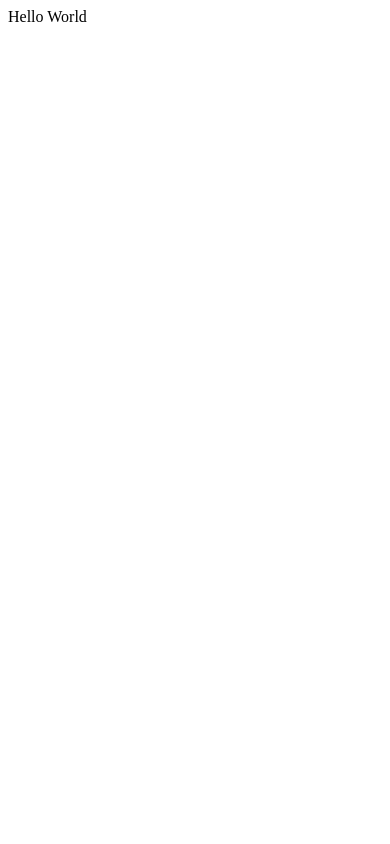
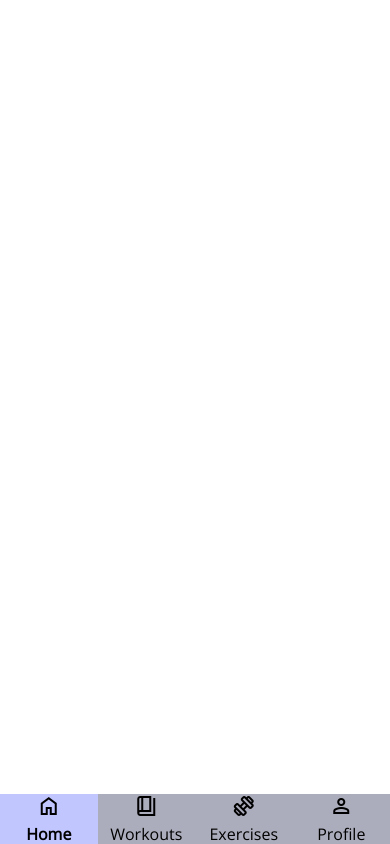
Before and after one commit to DanzHD/PowerliftPal, a React (Vite) app in the folder Client/: page / in a window 390 px wide. Built offline with nearby package versions, Linux system fonts and the light colour scheme.

Commit message:
Created responsive navbar

```diff
--- a/Client/src/Pages/App.tsx
+++ b/Client/src/Pages/App.tsx
@@ -1,11 +1,54 @@
+import Navbar from "../common/components/navbar/Navbar.tsx";
+import '../Styles/_index.scss'
+import '../Styles/_typography.scss'
+
 function App() {
 
+    return (
+        <>
 
-  return (
-    <>
-      <div>Hello World</div>
-    </>
-  )
+            <Navbar >
+                <div className='navbar-logo highlighted'>
+                    <span className="material-symbols-outlined">
+                        Home
+                    </span>
+                        <div>Home</div>
+                </div>
+
+                <div className='navbar-logo '>
+
+                    <span className="material-symbols-outlined">
+                        book_4
+                    </span>
+                        <div>Workouts</div>
+                </div>
+
+                <div className='navbar-logo'>
+
+                    <span className="material-symbols-outlined">
+                        exercise
+                    </span>
+                        <div>Exercises</div>
+                </div>
+
+                <div className='navbar-logo'>
+
+                    <span className="material-symbols-outlined">
+                        person
+                    </span>
+                    <div>Profile</div>
+                </div>
+
+            </Navbar>
+            <div className='content'>
+
+
+
+            </div>
+
+
+        </>
+    )
 }
 
 export default App
--- /dev/null
+++ b/Client/src/Styles/_index.scss
@@ -0,0 +1,13 @@
+body, #root {
+  margin: 0;
+  padding: 0;
+  width: 100vw;
+  min-height: 100vh;
+  height: 100%;
+  max-width: 100%;
+}
+
+h1 {
+  padding: 0;
+  margin: 0;
+}
--- /dev/null
+++ b/Client/src/Styles/_typography.scss
@@ -0,0 +1,5 @@
+@import url('https://fonts.googleapis.com/css2?family=Open+Sans&display=swap');
+
+body {
+  font-family: 'Open Sans', sans-serif;
+}
--- /dev/null
+++ b/Client/src/Styles/_vars.scss
@@ -0,0 +1,18 @@
+// Colours
+$primary: #ACADBC;
+$secondary: #9B9ECE;
+
+
+$blue: #473BF0;
+
+$text: #3F403F;
+
+$danger: #FF453A;
+$success: #33C759;
+
+$mobile-width: 480px;
+$tablet-width: 768px;
+$desktop-width: 1920px;
+
+$navbar-bottom-size: 50px;
+$navbar-side-size: 100px;
--- /dev/null
+++ b/Client/src/common/components/navbar/Navbar.tsx
@@ -0,0 +1,13 @@
+import './_navbar.scss';
+import { Children } from "react";
+
+function Navbar({ children }) {
+
+    return <div className='navbar'>
+        {children}
+    </div>
+
+
+}
+
+export default Navbar;
--- /dev/null
+++ b/Client/src/common/components/navbar/_navbar.scss
@@ -0,0 +1,66 @@
+@import '../../../Styles/vars';
+
+.navbar {
+  background-color: $primary;
+  position: fixed;
+
+}
+
+.navbar-logo.highlighted {
+  background-color: $secondary;
+  filter: brightness(125%);
+  font-weight: 600;
+
+}
+
+
+@media only screen and (max-width: $mobile-width) {
+
+  .navbar {
+    bottom: 0;
+    height: $navbar-bottom-size;
+    width: 100vw;
+    z-index: 9999;
+    display: flex;
+    align-items: center;
+    justify-content: space-around;
+  }
+
+  .navbar > span {
+    width: 48px;
+    height: 48px;
+  }
+  .navbar-logo {
+    text-align: center;
+    width: 100%;
+    height: 100%;
+  }
+}
+
+@media only screen and (min-width: $mobile-width) {
+  .navbar {
+    left: 0;
+    top: 0;
+    width: $navbar-side-size;
+    height: 100vh;
+    display: flex;
+    flex-direction: column;
+    align-items: center;
+
+  }
+
+  .navbar-logo {
+    text-align: center;
+    height: 70px;
+    width: 100%;
+    cursor: pointer;
+  }
+
+  .material-symbols-outlined {
+    font-size: 30px;
+  }
+
+  .content {
+    margin-left: $navbar-side-size + 10;
+  }
+}
--- a/Client/src/index.html
+++ b/Client/src/index.html
@@ -3,6 +3,8 @@
   <head>
     <meta charset="UTF-8" />
     <link rel="icon" type="image/svg+xml" href="/vite.svg" />
+    <link rel="stylesheet" href="https://fonts.googleapis.com/css2?family=Material+Symbols+Outlined:opsz,wght,FILL,GRAD@24,500,0,0" />
+
     <meta name="viewport" content="width=device-width, initial-scale=1.0" />
     <title>Gym-App</title>
   </head>
```
